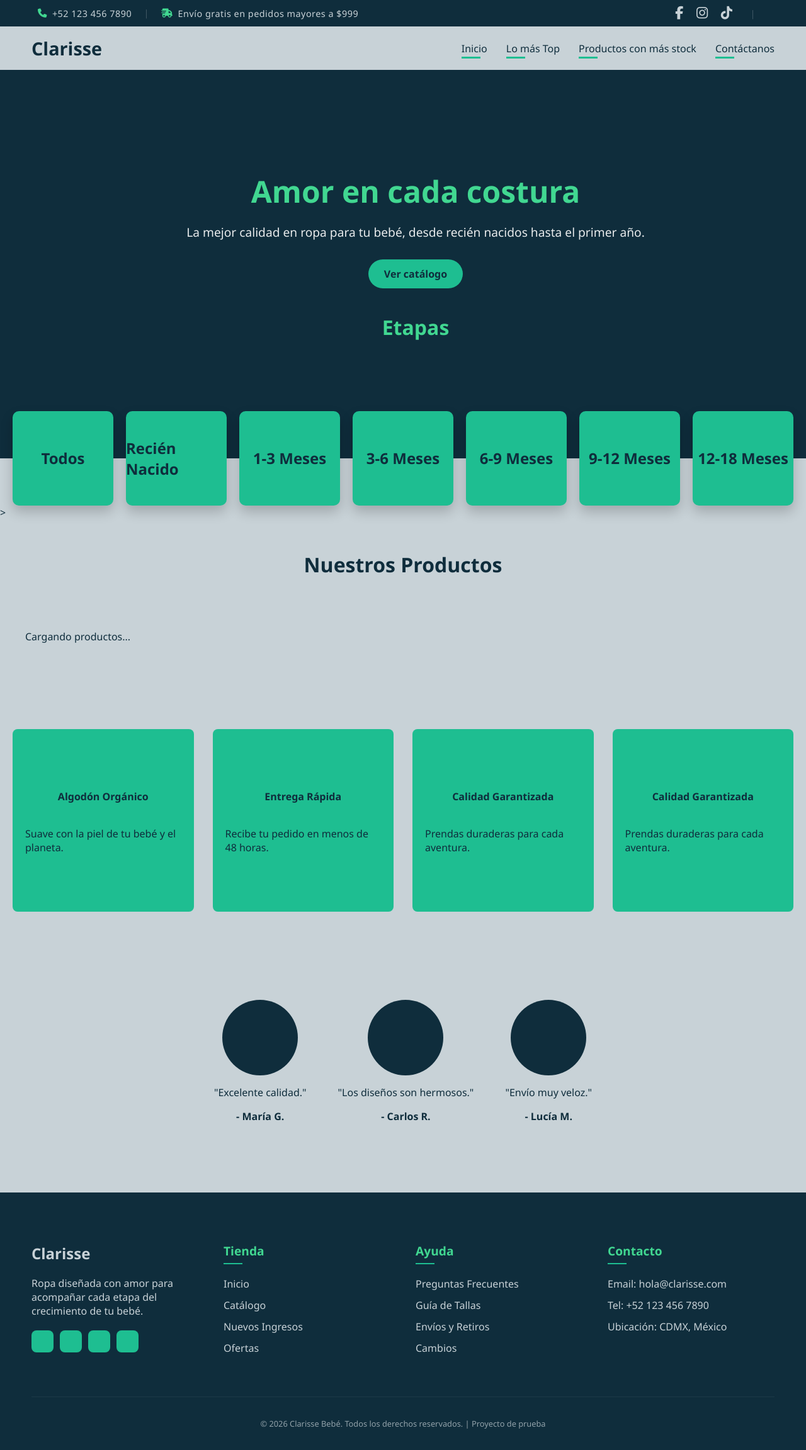
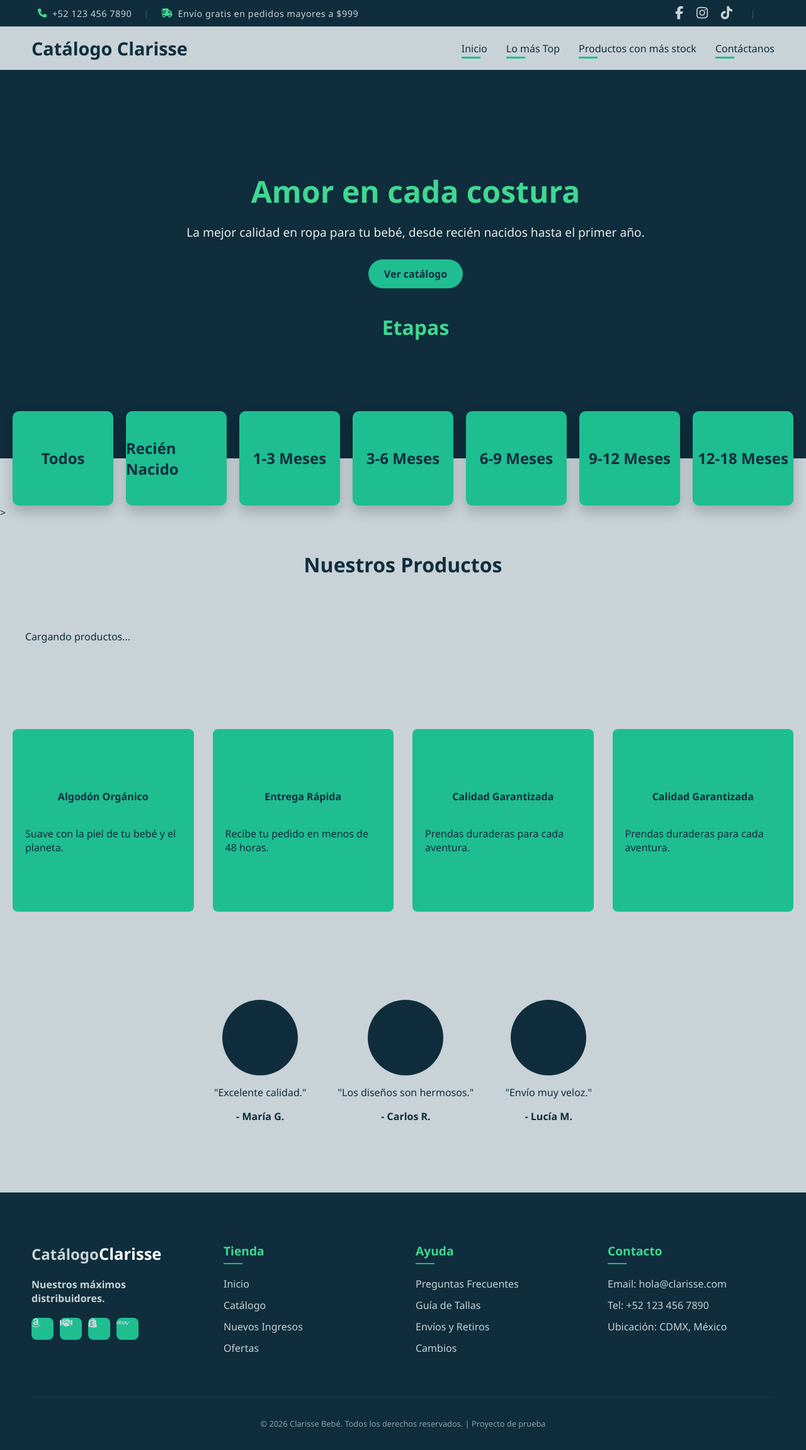
Before and after one commit to JosuePatinio/turing-catalogo-clarisse, a PHP site: page /index.php in a window 1280 px wide. Shown: the whole page at 63% size. Run offline with PHP 8.4, Linux system fonts and the light colour scheme; the visitor is signed in with stand-in values (Sample User, id 1).

Commit message:
mejora de logo en header y distribuidores en footer

```diff
--- a/frontend/includes/footer.php
+++ b/frontend/includes/footer.php
@@ -2,13 +2,19 @@
 </main> <footer class="main-footer">
         <div class="footer-container">
             <div class="footer-col">
-                <h2 class="footer-logo">Clarisse</h2>
-                <p>Ropa diseñada con amor para acompañar cada etapa del crecimiento de tu bebé.</p>
-                <div class="social-icons-footer">
-                    <span class="icon-box-small"></span>
-                    <span class="icon-box-small"></span>
-                    <span class="icon-box-small"></span>
-                    <span class="icon-box-small"></span>
+                <h2 class="footer-logo">
+                    <span class="logo-light" style="font-size: 1.5rem;">Catálogo</span><span class="logo-bold" style="font-size: 1.6rem; color:white;">Clarisse</span>
+                </h2>
+
+
+                <div class="distribuidores-footer" style="margin-top: 20px;">
+                    <p style="font-weight: bold; margin-bottom: 10px;">Nuestros máximos distribuidores.</p>
+                    <div class="social-icons-footer" style="display: flex; gap: 10px;">
+                        <a class="icon-box-small" title="Amazon"><i class="fab fa-amazon"></i></a>
+                        <a class="icon-box-small" title="Mercado Libre"><i class="fas fa-handshake"></i></a>
+                        <a class="icon-box-small" title="Shopify"><i class="fab fa-shopify"></i></a>
+                        <a class="icon-box-small" title="Ebay"><i class="fab fa-ebay"></i></a>
+                    </div>
                 </div>
             </div>
 
@@ -16,19 +22,19 @@
                 <h3>Tienda</h3>
                 <ul>
                     <li><a href="index.php">Inicio</a></li>
-                    <li><a href="#catalogo">Catálogo</a></li>
-                    <li><a href="#">Nuevos Ingresos</a></li>
-                    <li><a href="#">Ofertas</a></li>
+                    <li><a href="#">Catálogo</a></li>
+                    <li><a>Nuevos Ingresos</a></li>
+                    <li><a>Ofertas</a></li>
                 </ul>
             </div>
 
             <div class="footer-col">
                 <h3>Ayuda</h3>
                 <ul>
-                    <li><a href="#">Preguntas Frecuentes</a></li>
-                    <li><a href="#">Guía de Tallas</a></li>
-                    <li><a href="#">Envíos y Retiros</a></li>
-                    <li><a href="#">Cambios</a></li>
+                    <li><a>Preguntas Frecuentes</a></li>
+                    <li><a>Guía de Tallas</a></li>
+                    <li><a>Envíos y Retiros</a></li>
+                    <li><a>Cambios</a></li>
                 </ul>
             </div>
 
--- a/frontend/includes/header.php
+++ b/frontend/includes/header.php
@@ -33,7 +33,12 @@
 
     <nav class="main-nav">
         <div class="logo">
-            <a href="index.php">Clarisse</a>
+            <a href="index.php" class="logo-link">
+                <span class="logo-text">
+                    <span class="logo-light">Catálogo</span>
+                    <span class="logo-bold">Clarisse</span>
+                </span>
+            </a>
         </div>
         <ul class="nav-links">
             <li><a href="index.php">Inicio</a></li>
```
